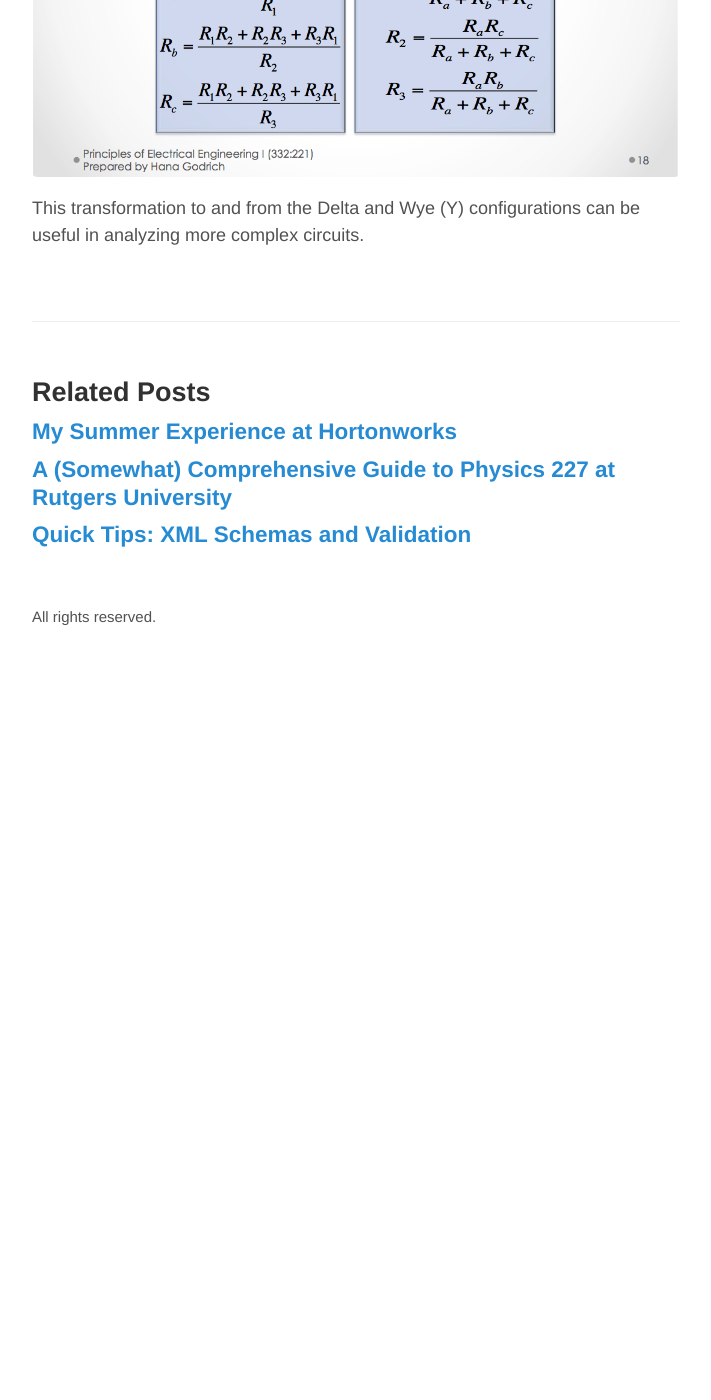
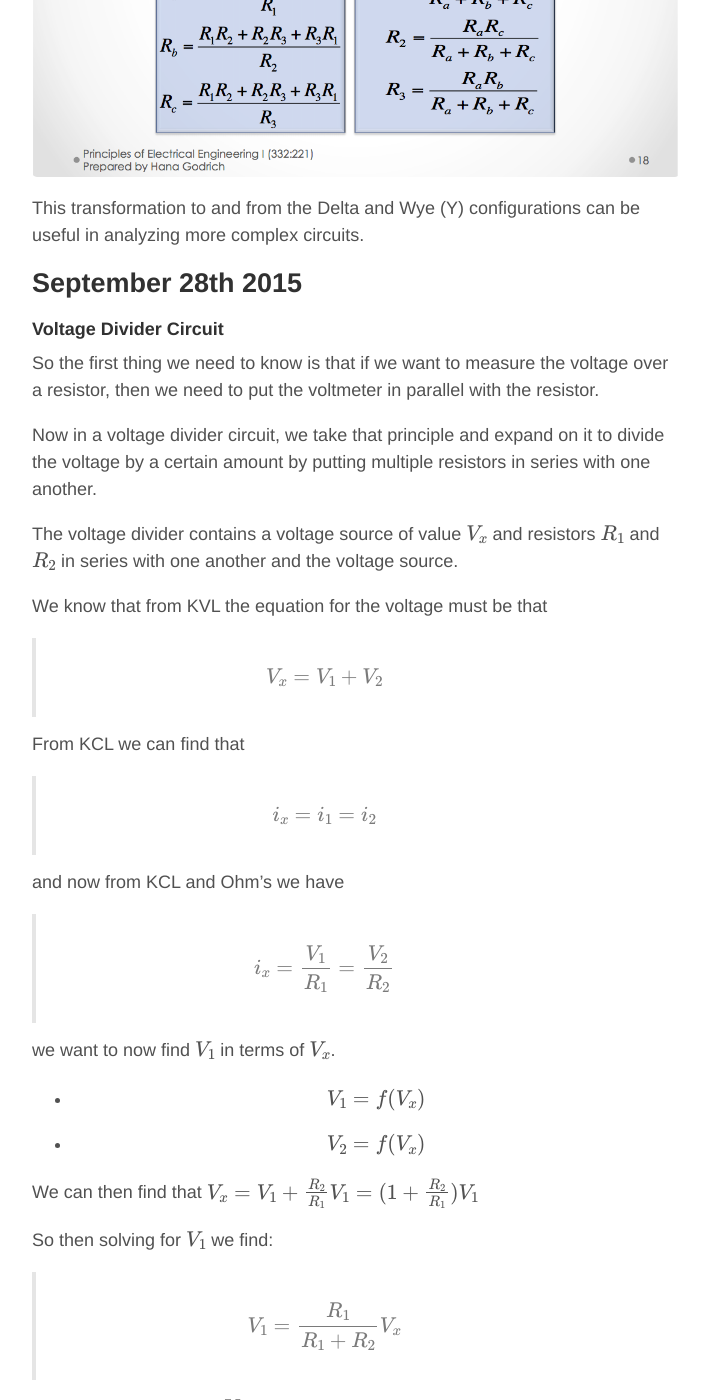
Before and after one commit to ZacBlanco/zacblanco.github.io, a Jekyll site: the page built from _posts/2015-9-03-guide-principles-electrical-engineering.md, in a window 1280 px wide and 1400 px high, scrolled down 19373 px. Shown: the whole window, without its empty margins (284-995 px from the left). Built offline with Jekyll 4.4.1, drawn with Linux system fonts in a browser that asks for light colours; formulas are drawn with MathJax 3; comment, search, counter and statistics services are not loaded; before the commit the page ends 20003 px from its top, so only the background shows below that; some of the changed text lies outside the part shown.

Commit message:
ee guide update 1 9-28

```diff
--- a/_posts/2015-9-03-guide-principles-electrical-engineering.md
+++ b/_posts/2015-9-03-guide-principles-electrical-engineering.md
@@ -470,3 +470,61 @@ In the Wye (Y) configuration
 ![Resistors in Parallel](/assets/images/ee1-guide/delta-wye-equivalents-1.png)
 
 This transformation to and from the Delta and Wye (Y) configurations can be useful in analyzing more complex circuits.
+
+
+## September 28th 2015
+
+#### Voltage Divider Circuit
+
+So the first thing we need to know is that if we want to measure the voltage over a resistor, then we need to put the voltmeter in parallel with the resistor.
+
+Now in a voltage divider circuit, we take that principle and expand on it to divide the voltage by a certain amount by putting multiple resistors in series with one another.
+
+The voltage divider contains a voltage source of value $$ V_x $$ and resistors $$ R_1 $$ and $$ R_2 $$ in series with one another and the voltage source.
+
+We know that from KVL the equation for the voltage must be that
+
+> $$ V_x = V_1 + V_2 $$
+
+From KCL we can find that
+
+> $$ i_x = i_1 = i_2 $$
+
+and now from KCL and Ohm's we have
+
+> $$ i_x = \frac{V_1}{R_1} = \frac{V_2}{R_2} $$
+
+we want to now find $$V_1$$ in terms of $$V_x$$.
+
+- $$ V_1 = f(V_x) $$
+- $$ V_2 = f(V_x) $$
+
+We can then find that $$ V_x = V_1 + \frac{R_2}{R_1}V_1 = (1 + \frac{R_2}{R_1})V_1 $$
+
+So then solving for $$ V_1 $$ we find:
+
+> $$ V_1 = \frac{R_1}{R_1 +  R_2}V_x $$
+
+Similarly, if we solve for $$ V_2 $$, then
+
+> $$ V_2 = \frac{R_2}{R_1 + R_2}V_x $$
+
+#### Current Divider Circuits
+
+In a current divider circuit we can divide a voltage source's current by an amount by placing resistors in parallel and putting an ammeter in series with one of the resistors.
+
+So if we have two resistors in series, then through KVL we have:
+
+> $$ V_x = V_1 = V_2 $$
+
+and through KCL we have that
+
+> $$ i_x = i_1 + i_2 $$
+
+And with Ohm's law included, we can get the equation
+
+> $$ i_1 = \frac{R_2}{R_1 + R_2} i_x $$
+
+So then if we solve for $$ i_2 $$ we find that
+
+> $$ i_2 = \frac{}{}i_x $$
```
Also changed, not shown: 1 other file.
